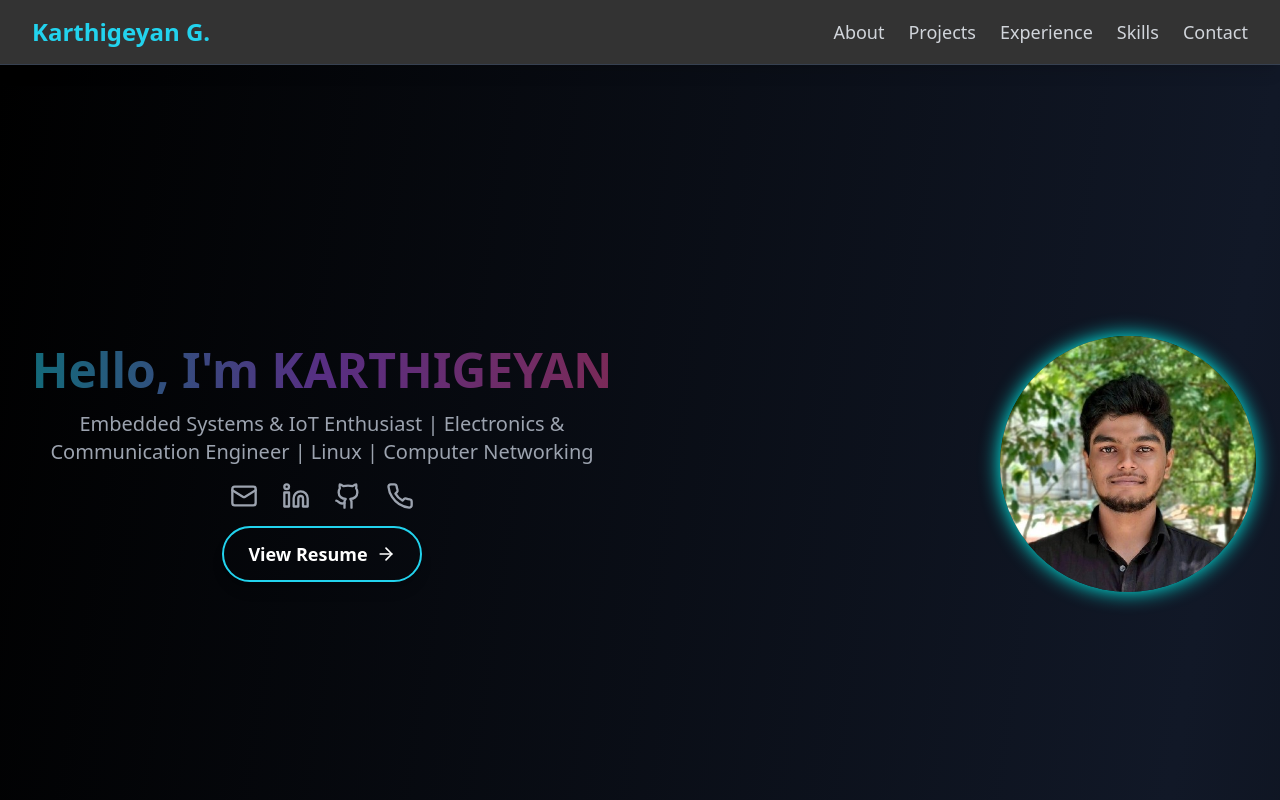
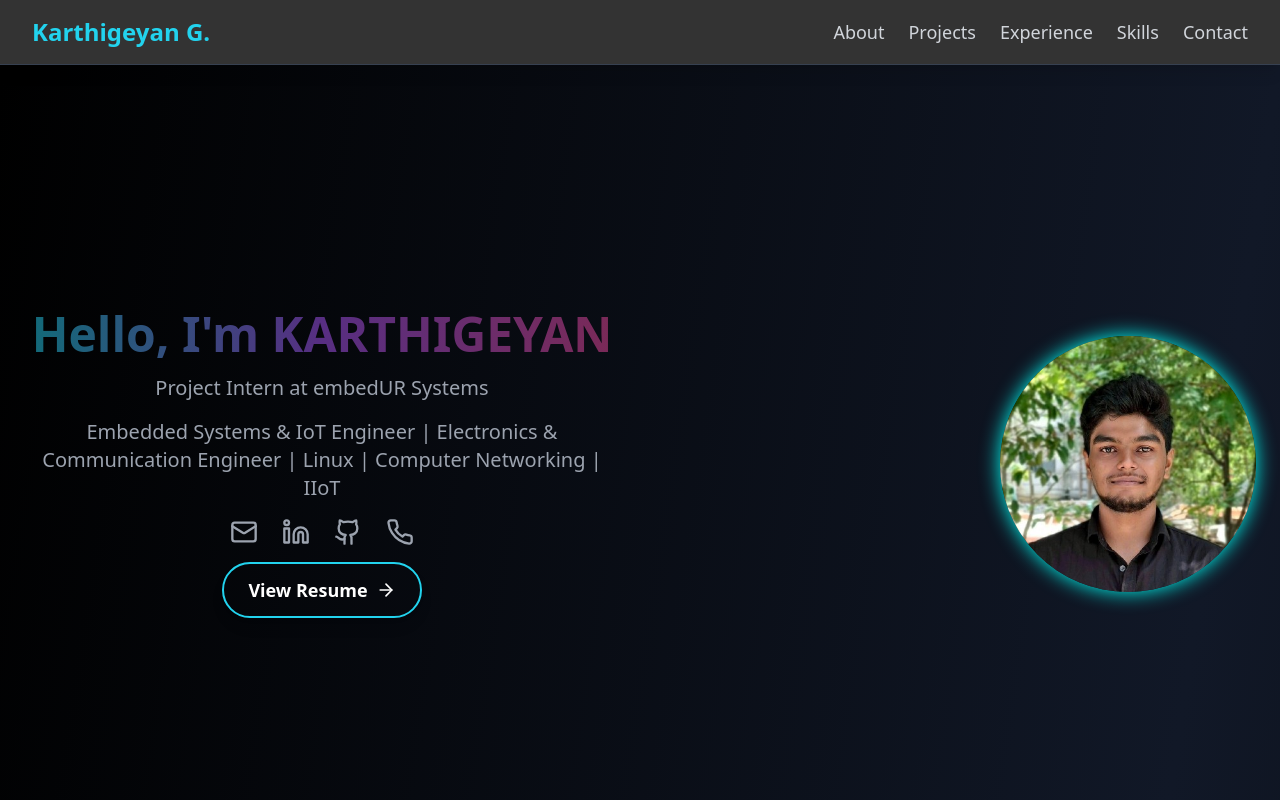
Before and after one commit to Karthigeyan06/myportfolio, a React (Create React App) app: page / in a window 1280 px wide. Shown: the top 800 px of the page. Built offline with nearby package versions, Linux system fonts and the light colour scheme.

Commit message:
Added intro

```diff
--- a/src/Portfolio.js
+++ b/src/Portfolio.js
@@ -388,13 +388,22 @@ useEffect(() => {
         Hello, I'm KARTHIGEYAN
       </motion.h1>
 
+       <motion.p
+        initial={{ opacity: 0 }}
+        animate={{ opacity: 1 }}
+        transition={{ delay: 0.5, duration: 1 }}
+        className="text-lg md:text-xl text-gray-400 leading-relaxed font-poppins mb-4"
+      >
+        Project Intern at embedUR Systems
+      </motion.p>
+
       <motion.p
         initial={{ opacity: 0 }}
         animate={{ opacity: 1 }}
         transition={{ delay: 0.5, duration: 1 }}
         className="text-lg md:text-xl text-gray-400 leading-relaxed font-poppins mb-4"
       >
-        Embedded Systems & IoT Enthusiast | Electronics & Communication Engineer | Linux | Computer Networking
+        Embedded Systems & IoT Engineer | Electronics & Communication Engineer | Linux | Computer Networking | IIoT
       </motion.p>
 
       <motion.div
```
